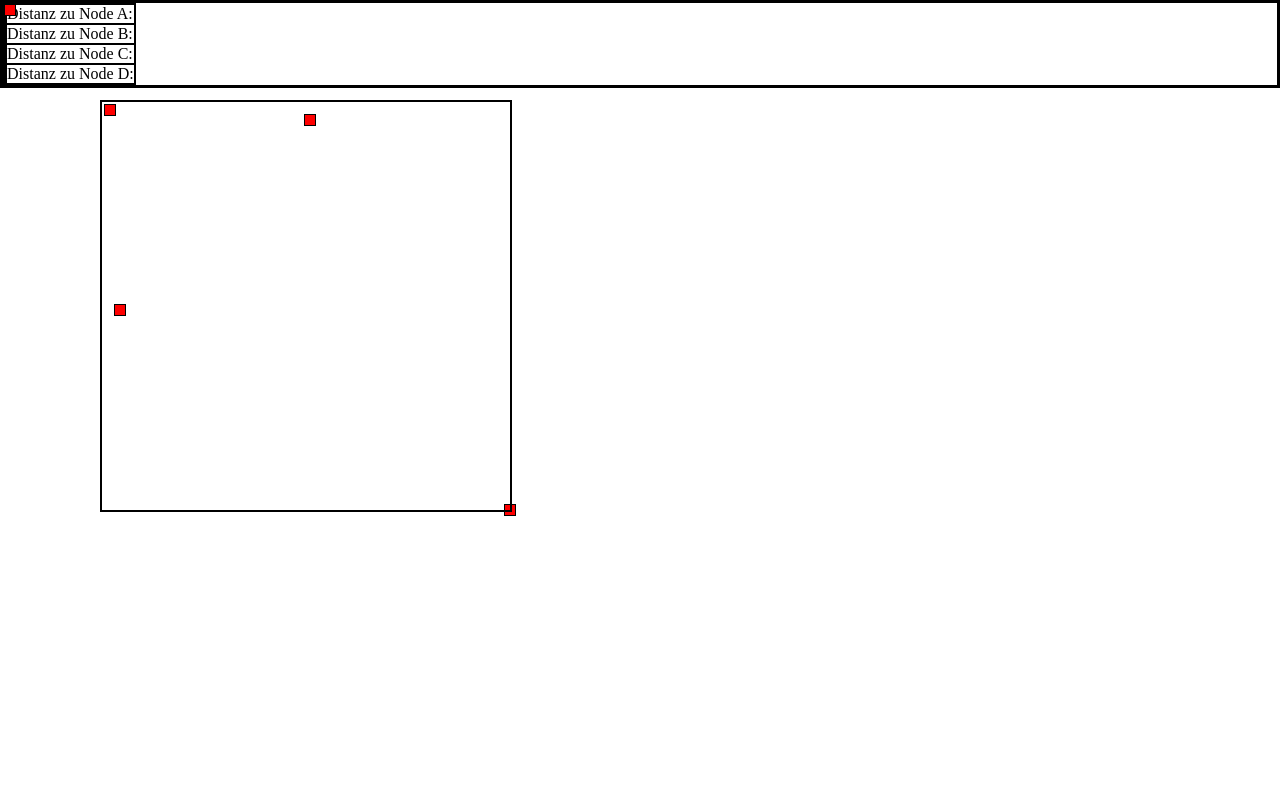
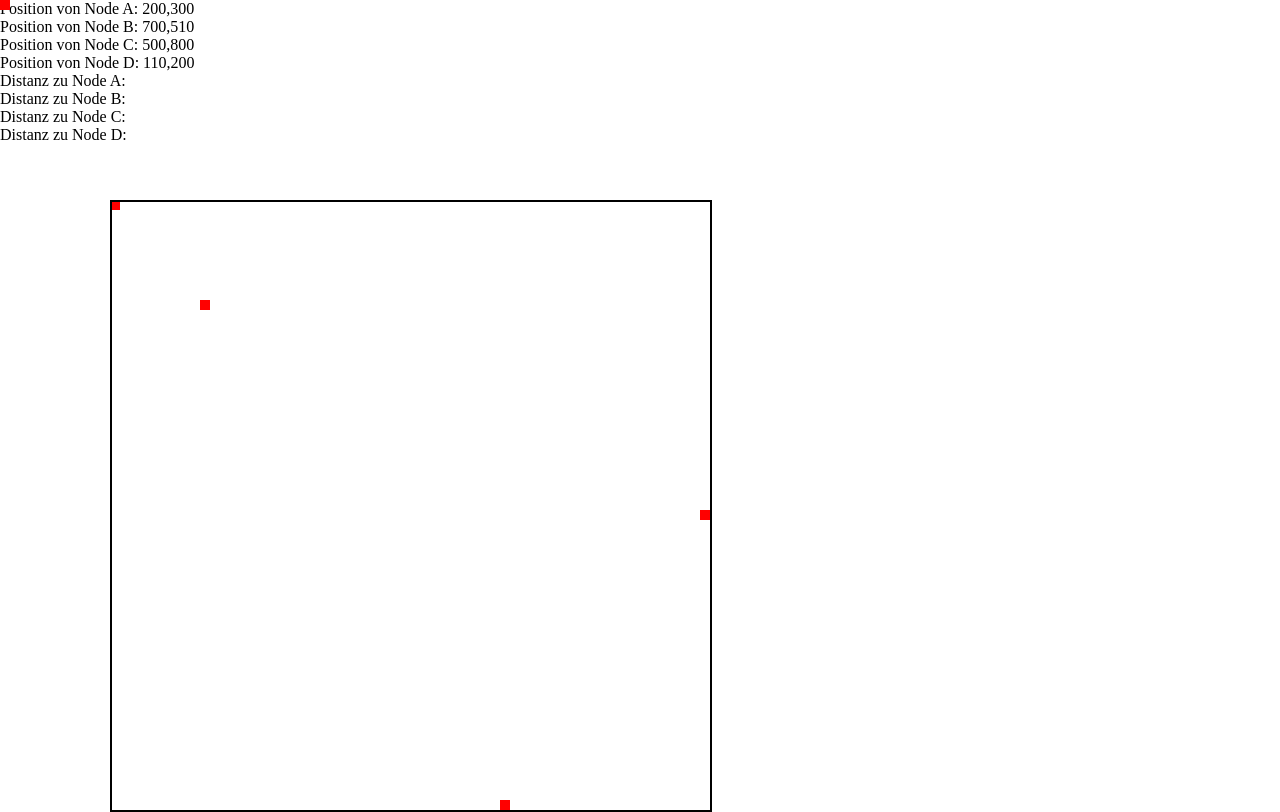
Before and after one commit to halsschmerzen/gps_no, a plain HTML site: page index.html in a window 1280 px wide. Drawn offline with Linux system fonts and the light colour scheme.

Commit message:
Funktionierende Implementation der Distanz - siehe TODO

```diff
--- a/index.html
+++ b/index.html
@@ -14,6 +14,11 @@
 
             <div id="mobPos">
 
+                <p id="posA"></p>
+                <p id="posB">Position von Node B: </p>
+                <p id="posC">Position von Node C: </p>
+                <p id="posD">Position von Node D: </p>
+
                 <p id="A">Distanz zu Node A: </p>
                 <p id="B">Distanz zu Node B: </p>
                 <p id="C">Distanz zu Node C: </p>
--- a/script.js
+++ b/script.js
@@ -2,14 +2,29 @@
 // Können je nach Bedarf geändert werden
 // Eventuell füge ich eine Funktion hinein die nach Klick die Nodes bestimmt
 const nodes = [
-  [100,100],
-  [300, 110],
-  [500, 500],
-  [110, 300],
+  [200,300],
+  [700, 510],
+  [500, 800],
+  [110, 200],
 ];
+
 
 // Speichert den Container div als Konstante
 const container = document.getElementById("container");
+
+// Einfache Funktion die die aktuelle Position der Nodes im HTML Dokument schreibt
+function schreibNodePos(nodes) {
+    // Super repetitive, kann besser gemacht werden, aber funktioniert fürs erste
+    const posA = document.getElementById("posA");
+    const posB = document.getElementById("posB");
+    const posC = document.getElementById("posC");
+    const posD = document.getElementById("posD");
+
+    posA.textContent = "Position von Node A: " + nodes[0];
+    posB.textContent = "Position von Node B: " + nodes[1];
+    posC.textContent = "Position von Node C: " + nodes[2];
+    posD.textContent = "Position von Node D: " + nodes[3];
+}
 
 // Malt die "Nodes" => hab sie Kästchen genannt, fand das irgendwie süßer :)
 
@@ -93,7 +108,9 @@ function zeichneBox(nodes) {
 const mobilerNode = document.createElement("div");
 mobilerNode.classList.add("kaestchen");
 container.appendChild(mobilerNode);
+
 //eigentlich eine Kopie von der orginalen gibDistanz-Methode, implementiere die VORERST 2x trotzdem
+// Braucht Improvement
 function gibDistanzZuMobileNode(mobileNode, nodes) {
     let distanzen = [];
 
@@ -144,14 +161,11 @@ function mobileNode() {
     textC.textContent = "Distanz zu Node C: " + gibDistanzZuMobileNode(mobileNode, nodes)[2];
     textD.textContent = "Distanz zu Node D: " + gibDistanzZuMobileNode(mobileNode, nodes)[3];
 
-
-
-
-    console.log(gibDistanzZuMobileNode(mobileNode, nodes));
+    // console.log(gibDistanzZuMobileNode(mobileNode, nodes));
   });
 }
-
-
+// Super messy Funktionaufruf -> braucht Improvement
+schreibNodePos(nodes);
 zeichneBox(nodes);
 console.log(gibDistanz(nodes));
 //Zeichnet alle Kästchen zu guter Letzt
--- a/style.css
+++ b/style.css
@@ -1,13 +1,11 @@
 * {
     padding: 0;
     margin: 0;
-    border: 1px solid black;
+    /* border: 1px solid black; */
 }
 
-.divs {
-    display: flex;
 
-}
+
 
 .drawer {
     position: absolute;
```
Also changed, not shown: 1 other file.
